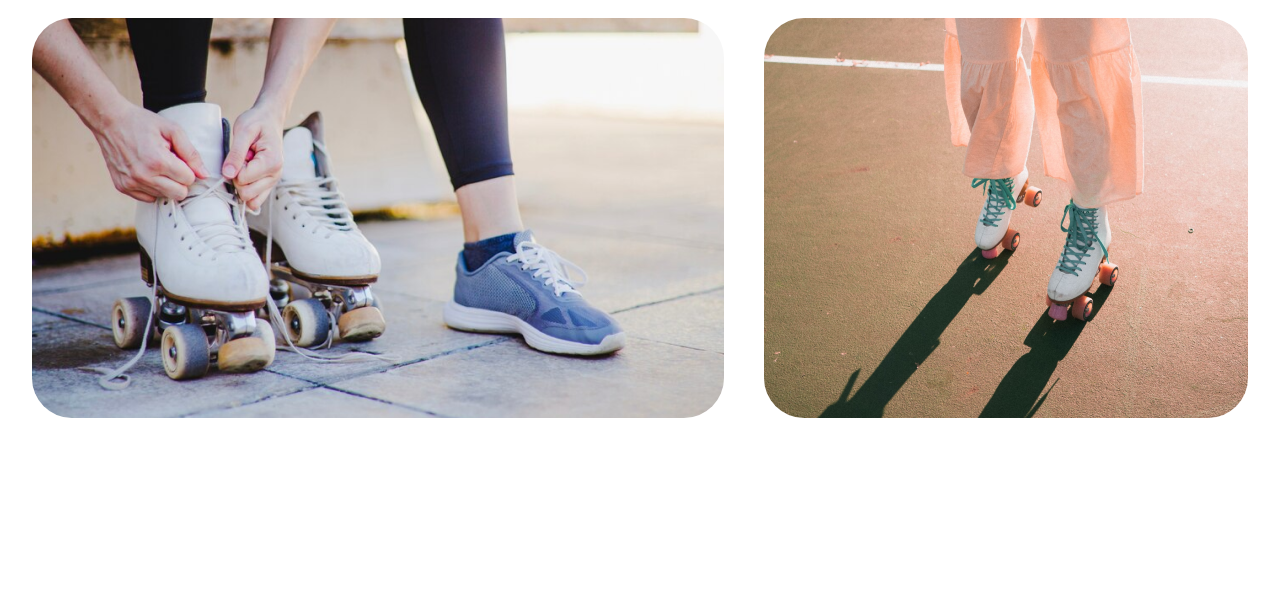
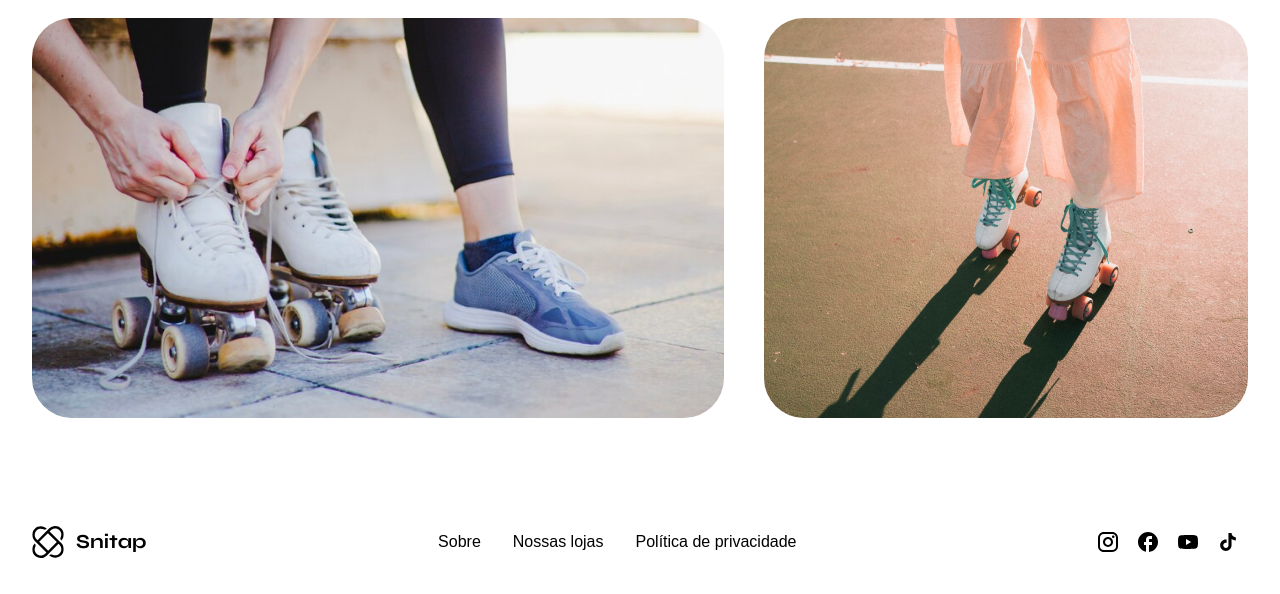
Before and after one commit to leodolago/skates-page, a plain HTML site: page index.html in a window 1280 px wide. Shown: the part 1341-1935 px from the top of the page. Before the commit the page ends 1799 px from the top, so only its background shows below. Drawn offline with Linux system fonts and the light colour scheme.

Commit message:
Add footer

```diff
--- a/index.html
+++ b/index.html
@@ -115,6 +115,30 @@
       </figure>
     </div>
   </section>
+  <footer>
+    <div class="logo">
+      <img src="assets/logo.svg" alt="">
+      Snitap
+    </div>
+    <nav>
+      <a href="#">Sobre</a>
+      <a href="#">Nossas lojas</a>
+      <a href="#">Política de privacidade</a>
+    </nav>
+    <div class="social-links">
+      <a href="#" title="instagram">
+        <img src="assets/icons/instagram.svg" alt="">
+      </a><a href="#" title="facebook">
+        <img src="assets/icons/facebook.svg" alt="">
+      </a>
+      <a href="#" title="youtube">
+        <img src="assets/icons/youtube.svg" alt="">
+      </a>
+      <a href="#" title="tiktok">
+        <img src="assets/icons/tiktok.svg" alt="">
+      </a>
+    </div>
+  </footer>
 
 </body>
 </html>
--- /dev/null
+++ b/styles/footer.css
@@ -0,0 +1,88 @@
+footer {
+  max-width: 80rem;
+  width: 100%;
+  padding: 4rem 2rem 2rem;
+  margin-inline: auto;
+  display: flex;
+  align-items: center;
+  justify-content: space-between;
+
+  & .logo {
+    display: flex;
+    align-items: center;
+    gap: .75rem;
+    font: 700 1.25rem/1.3 'Syne', sans-serif;
+
+    & img {
+      width: 2rem;
+      transition: rotate 350ms;
+
+      &:hover {
+        rotate: 90deg;
+      }
+    }
+  }
+
+  & nav {
+    display: flex;
+    gap: 2rem;
+
+    & a {
+      width: fit-content;
+      position: relative;
+
+      &:hover::after {
+        opacity: 1;
+        transform: scaleX(1);
+      }
+    }
+
+    & a::after {
+      content: "";
+      width:100%;
+      height: 2px;
+      background-color: var(--snitap-sky-mid);
+      position: absolute;
+      bottom: 0;
+      left: 0;
+      opacity: 0;
+      transform: scaleX(0);
+      transition: transform 200ms linear;
+    }
+  }
+
+  & .social-links {
+    display: flex;
+    align-items: center;
+
+    & a {
+      width: 2.5rem;
+      height: 2.5rem;
+      display: flex;
+      align-items: center;
+      justify-content: center;
+
+      border-radius: 5rem;
+      position: relative;
+
+      &:hover::before {
+        scale: 1;
+      }
+
+      &::before {
+        content: "";
+        width: inherit;
+        height: inherit;
+        border-radius: inherit;
+        background: var(--snitap-sun);
+        position: absolute;
+        top: 0;
+        left:
+         0;
+        z-index: -1;
+        scale: 0;
+        transition: scale 200ms;
+      }
+    }
+  }
+}
--- a/styles/index.css
+++ b/styles/index.css
@@ -3,3 +3,4 @@
 @import url(hero.css);
 @import url(banner.css);
 @import url(gallery.css);
+@import url(footer.css);
```
